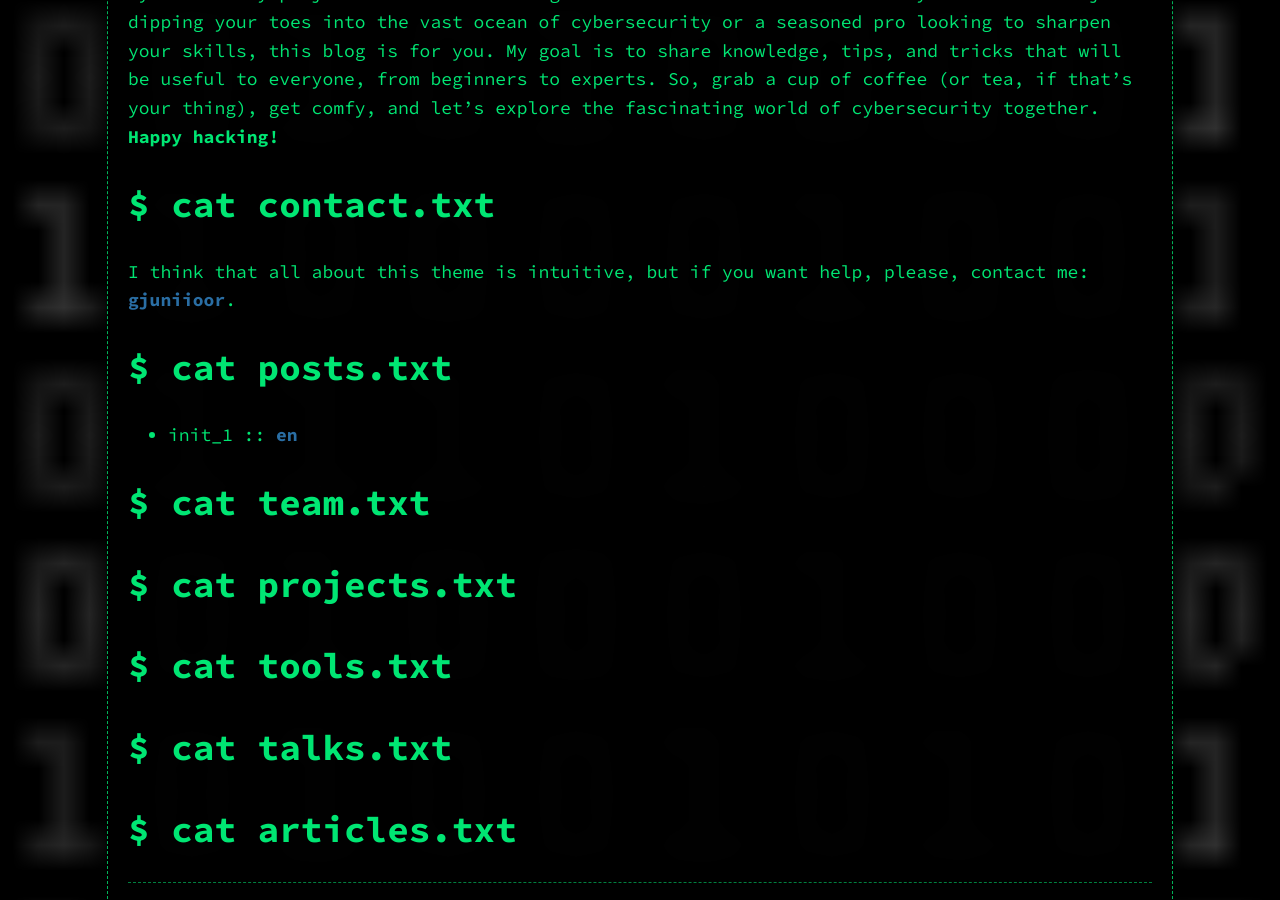
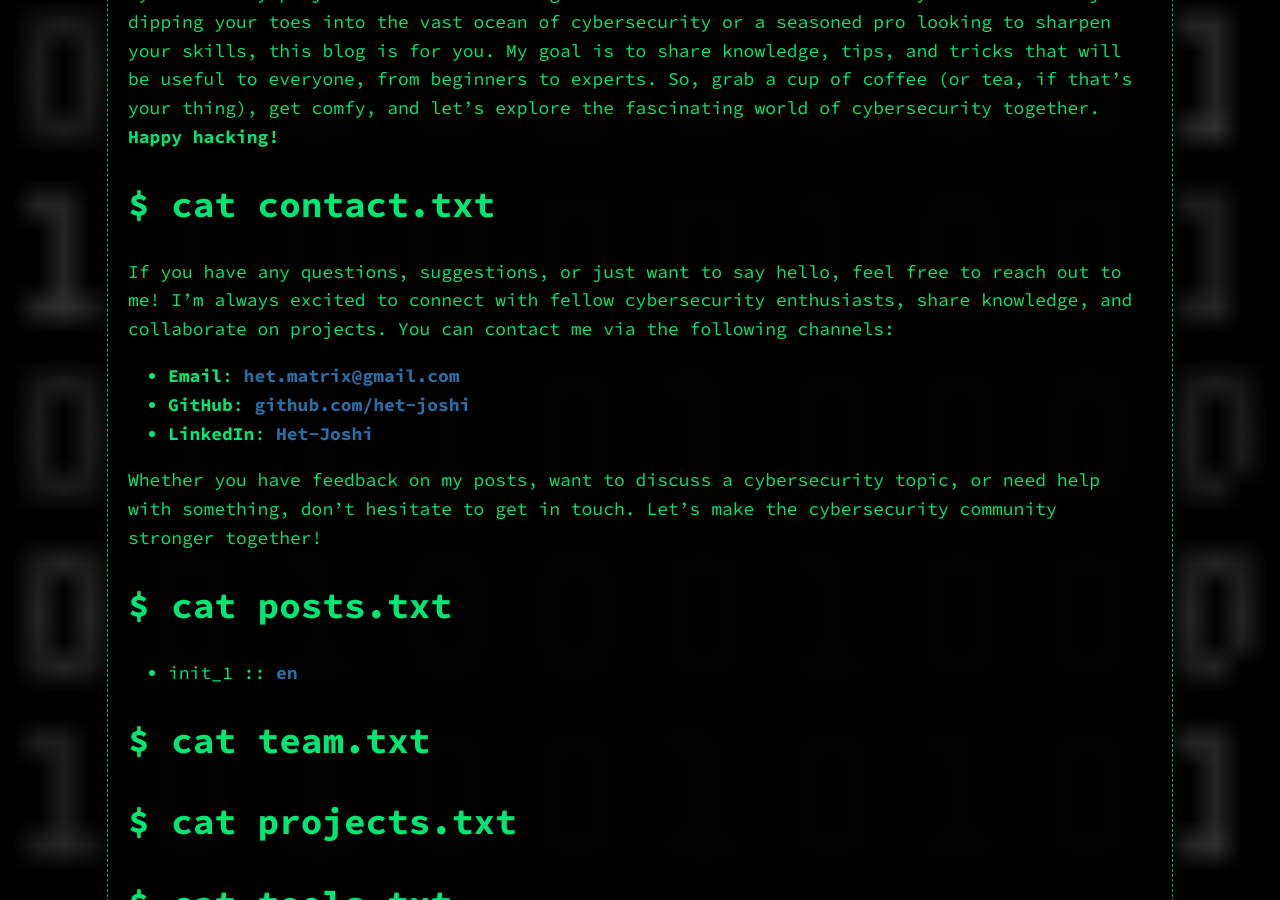
Before and after one commit to Het-Joshi/robots_txt, a Jekyll site: the page built from index.md, in a window 1280 px wide and 900 px high, scrolled down 3238 px. Built offline with Jekyll 4.4.1, drawn with Linux system fonts in a browser that asks for light colours; our own code applies the rules of GitHub Pages for plain Markdown files.

Commit message:
Update index.md

```diff
--- a/index.md
+++ b/index.md
@@ -12,8 +12,13 @@ Namaste, welcome to my blog **robots.txt**! I started this blog in an effort to
 # $ cat contact.txt
 {:id="contact"}
 
-I think that all about this theme is intuitive, but if you want help, please, contact me: [gjuniioor](https://github.com/gjuniioor).
+If you have any questions, suggestions, or just want to say hello, feel free to reach out to me! I'm always excited to connect with fellow cybersecurity enthusiasts, share knowledge, and collaborate on projects. You can contact me via the following channels:
 
+- **Email**: [het.matrix@gmail.com](mailto:het.matrix@gmail.com)
+- **GitHub**: [github.com/het-joshi](https://github.com/het-joshi)
+- **LinkedIn**: [Het-Joshi](https://www.linkedin.com/in/hetjoshi/)
+
+Whether you have feedback on my posts, want to discuss a cybersecurity topic, or need help with something, don't hesitate to get in touch. Let's make the cybersecurity community stronger together!
 
 
 # $ cat posts.txt
```
